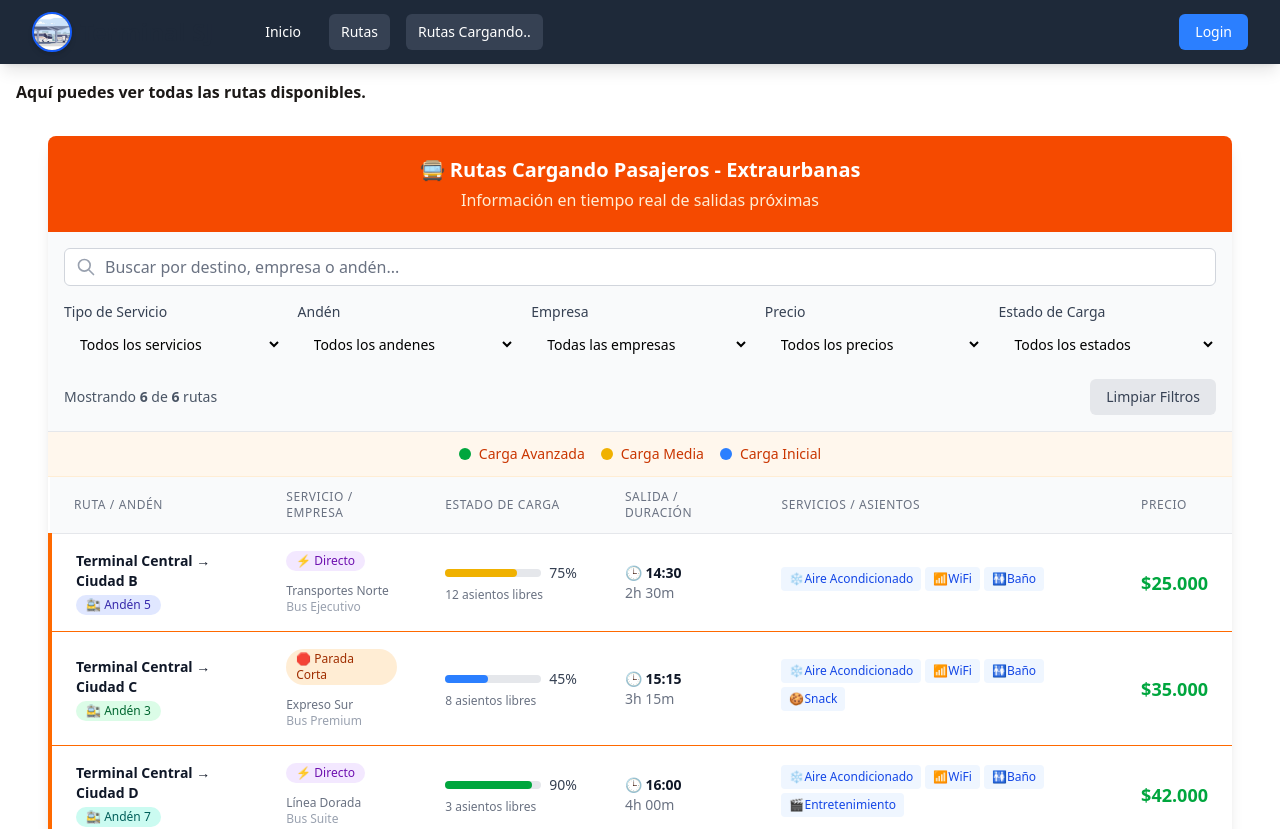
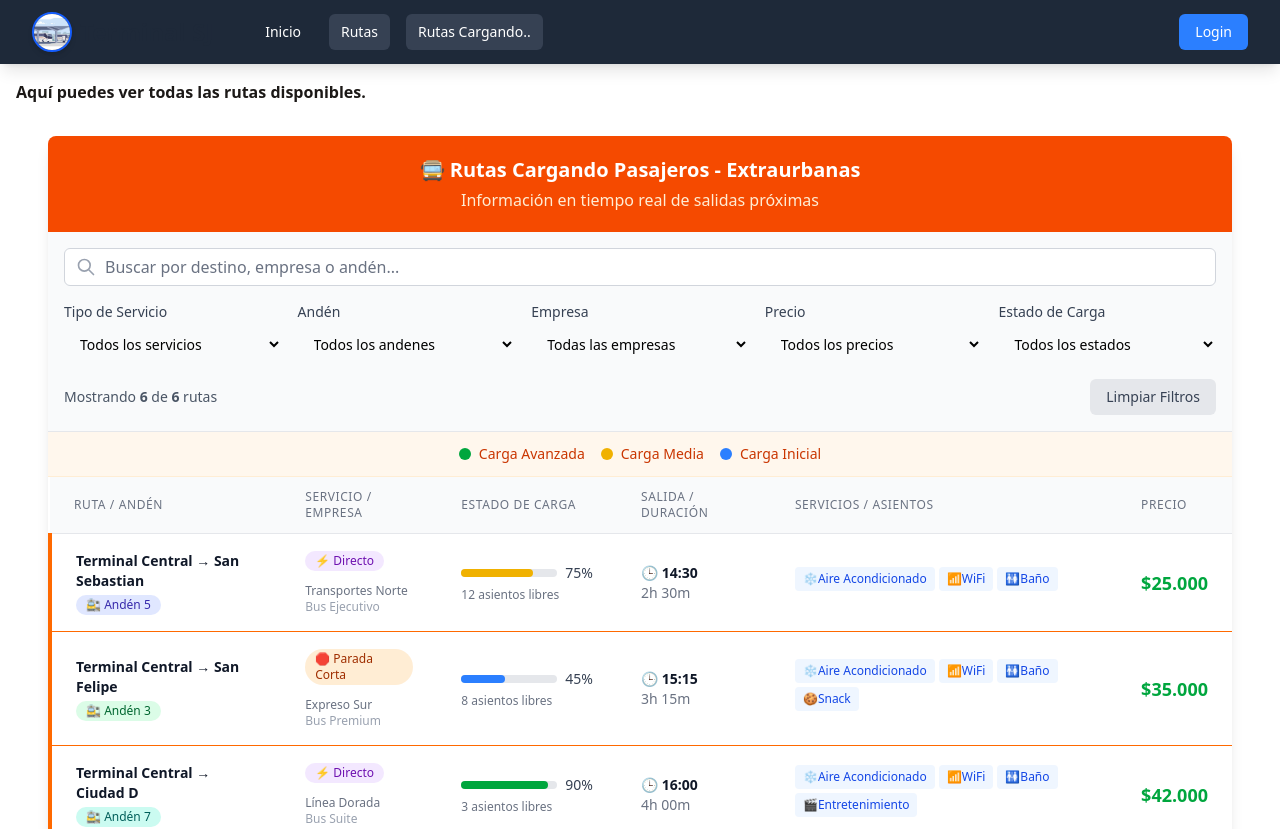
Before and after one commit to Davidleo03/rutas-terminal, a React (Vite) app in the folder client/: page /rutas/disponibles in a window 1280 px wide. Shown: the top 829 px of the page. Built offline with nearby package versions, Linux system fonts and the light colour scheme.

Commit message:
Update AvailableRoutes.jsx

```diff
--- a/client/src/pages/Home/AvailableRoutes.jsx
+++ b/client/src/pages/Home/AvailableRoutes.jsx
@@ -5,7 +5,7 @@ const AvailableRoutes = () => {
     {
       id: 1,
       origen: 'Terminal Central',
-      destino: 'Ciudad B',
+      destino: 'San Sebastian',
       precio: 25000,
       duracion: '2h 30m',
       servicio: 'Directo',
@@ -21,7 +21,7 @@ const AvailableRoutes = () => {
     {
       id: 2,
       origen: 'Terminal Central',
-      destino: 'Ciudad C',
+      destino: 'San Felipe',
       precio: 35000,
       duracion: '3h 15m',
       servicio: 'Parada Corta',
```
